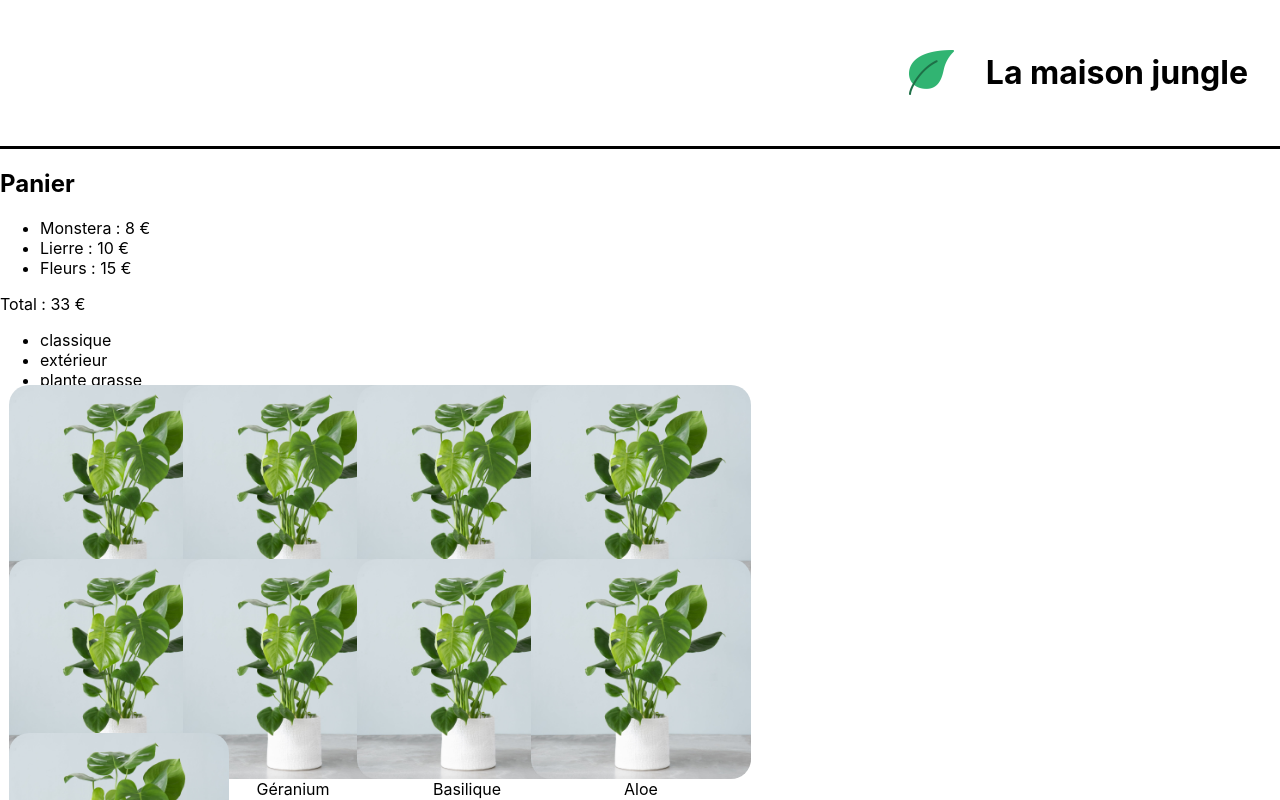
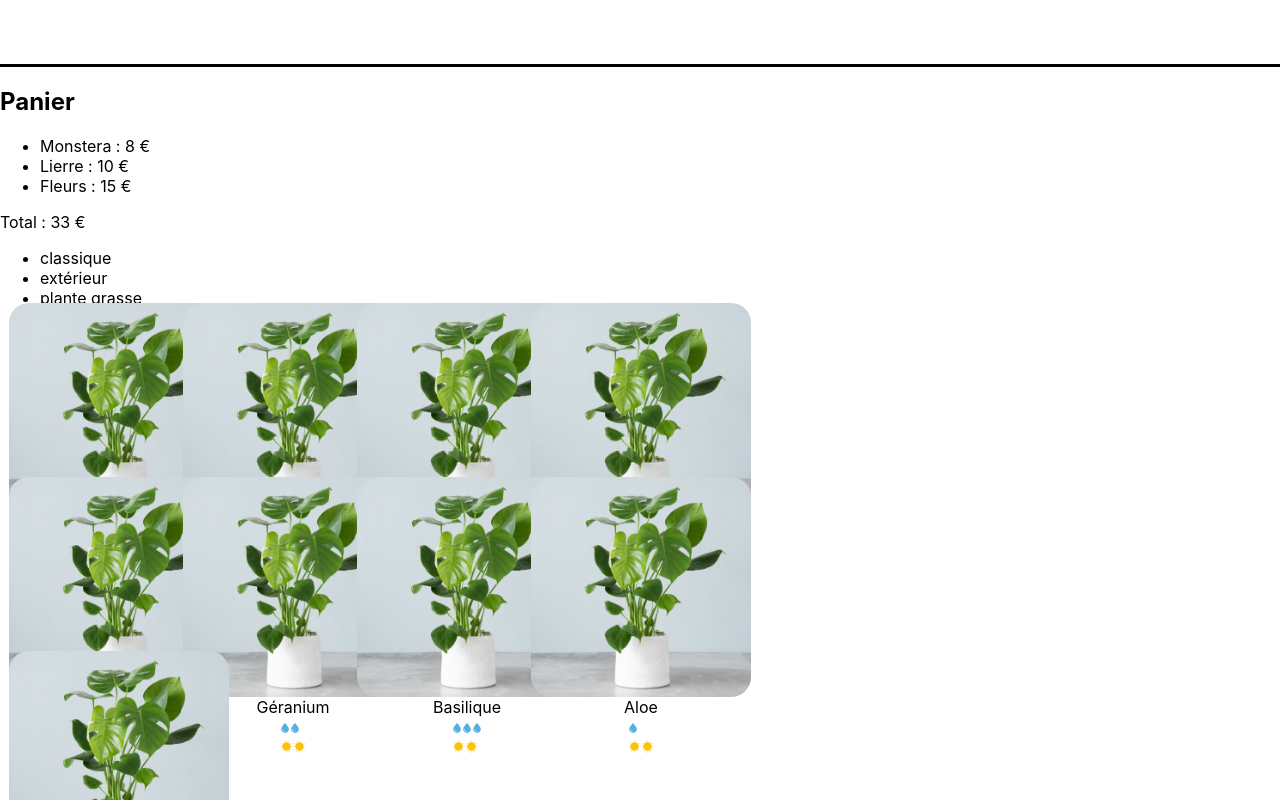
Before and after one commit to AdalbertPungu/Reactjs-Projects, a React (Create React App) app in the folder la-maison-jungle/: page / in a window 1280 px wide. Shown: the top 800 px of the page. Built offline with nearby package versions, Linux system fonts and the light colour scheme.

Commit message:
Update Banner.js

```diff
--- a/la-maison-jungle/src/components/Banner.js
+++ b/la-maison-jungle/src/components/Banner.js
@@ -1,14 +1,7 @@
-import logo from '../assets/logo.png'
 import '../styles/Banner.css'
 
-function Banner() {
-  const title = 'La maison jungle'
-  return (
-    <div className='lmj-banner'>
-      <img src={logo} alt='La maison jungle' className='lmj-logo' />
-        <h1 className='lmj-title'>{title}</h1>
-      </div>
-  )
+function Banner({ children }) {
+	return <div className='lmj-banner'>{children}</div>
 }
 
 export default Banner
```
